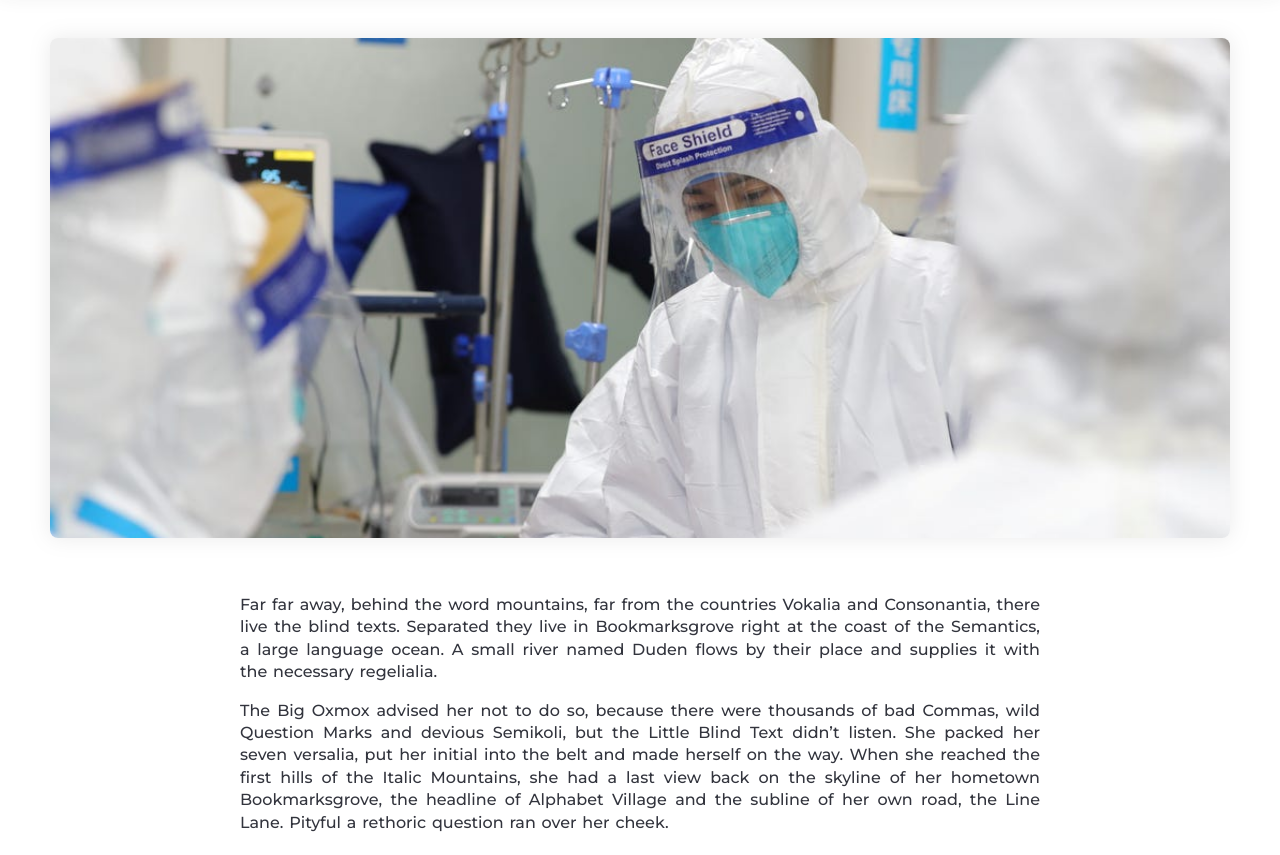
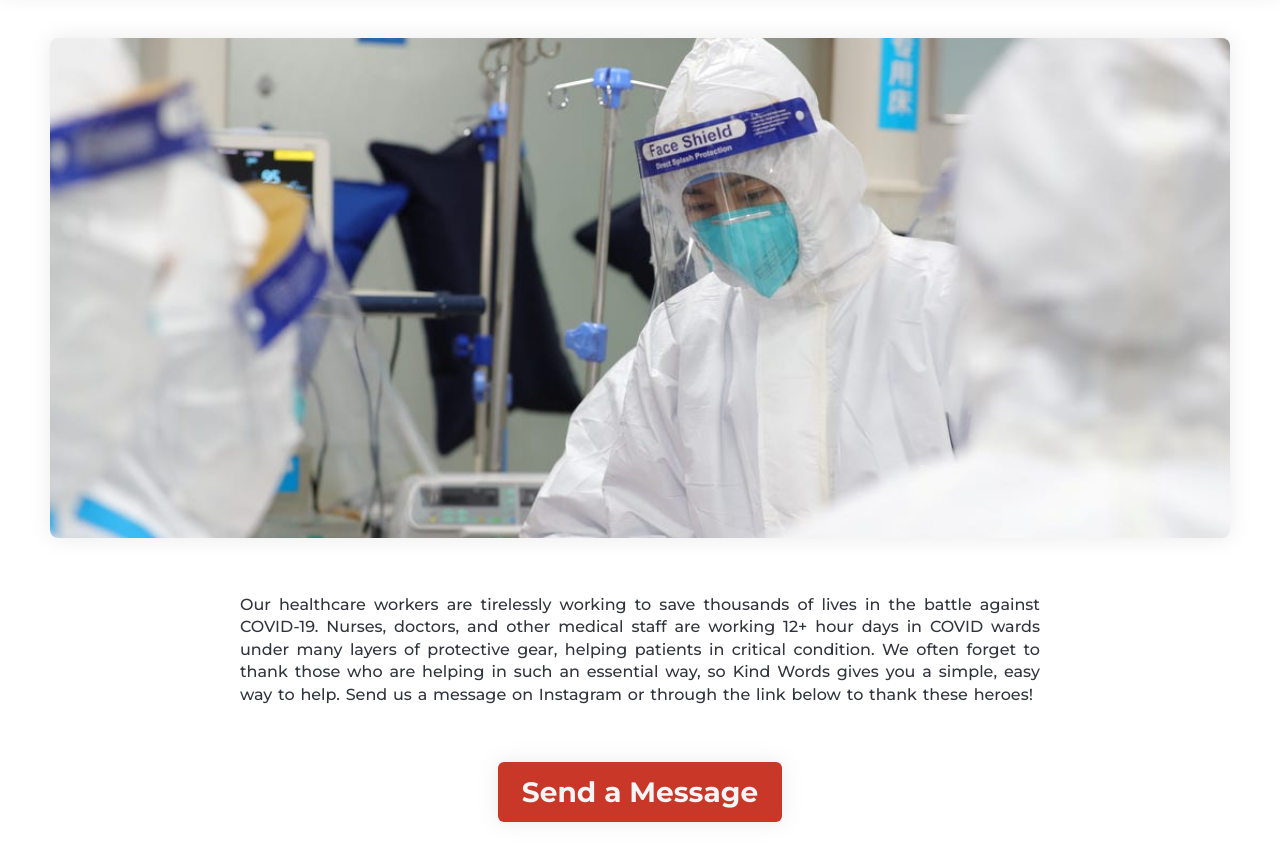
Before and after one commit to jwparktom/KindWordsUSA, a website built with webpack: page public/index.html in a window 1280 px wide. Shown: the part 97-952 px from the top of the page. Built offline with nearby package versions, Linux system fonts and the light colour scheme.

Commit message:
Update index.html

```diff
--- a/public/index.html
+++ b/public/index.html
@@ -74,8 +74,9 @@
               <div class="hero-bio">
                 <!-- <div class="hero-bio-title">Kind Words USA</div> -->
                 <div class="hero-bio-content">
-                  <p>Far far away, behind the word mountains, far from the countries Vokalia and Consonantia, there live the blind texts. Separated they live in Bookmarksgrove right at the coast of the Semantics, a large language ocean. A small river named Duden flows by their place and supplies it with the necessary regelialia.</p>
-                  <p>The Big Oxmox advised her not to do so, because there were thousands of bad Commas, wild Question Marks and devious Semikoli, but the Little Blind Text didn’t listen. She packed her seven versalia, put her initial into the belt and made herself on the way. When she reached the first hills of the Italic Mountains, she had a last view back on the skyline of her hometown Bookmarksgrove, the headline of Alphabet Village and the subline of her own road, the Line Lane. Pityful a rethoric question ran over her cheek.</p>
+                  <p> Our healthcare workers are tirelessly working to save thousands of lives in the battle against COVID-19. Nurses, doctors, and other medical staff are working 12+ hour days in COVID wards under many layers of protective gear, helping patients in critical condition. We often forget to thank those who are helping in such an essential way, so Kind Words gives you a simple, easy way to help.
+Send us a message on Instagram or through the link below to thank these heroes!</p>
+
                 </div>
               </div>
             </div>
```
